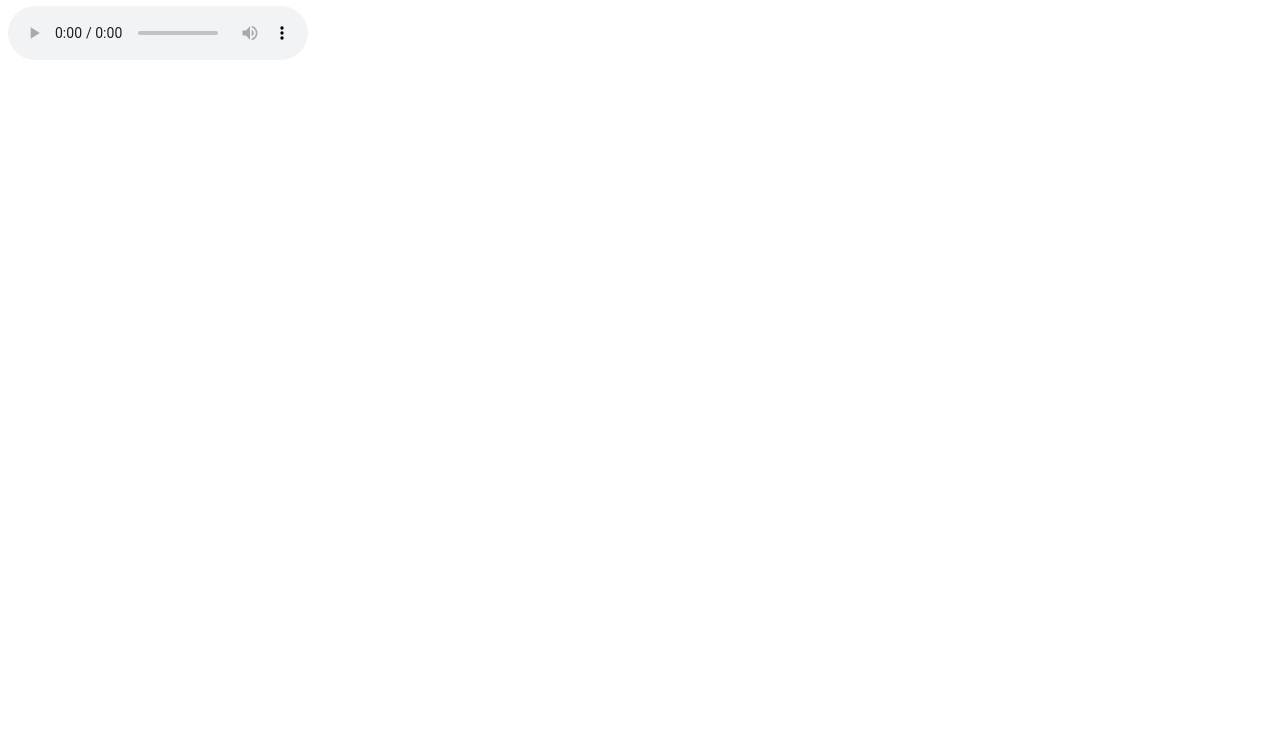
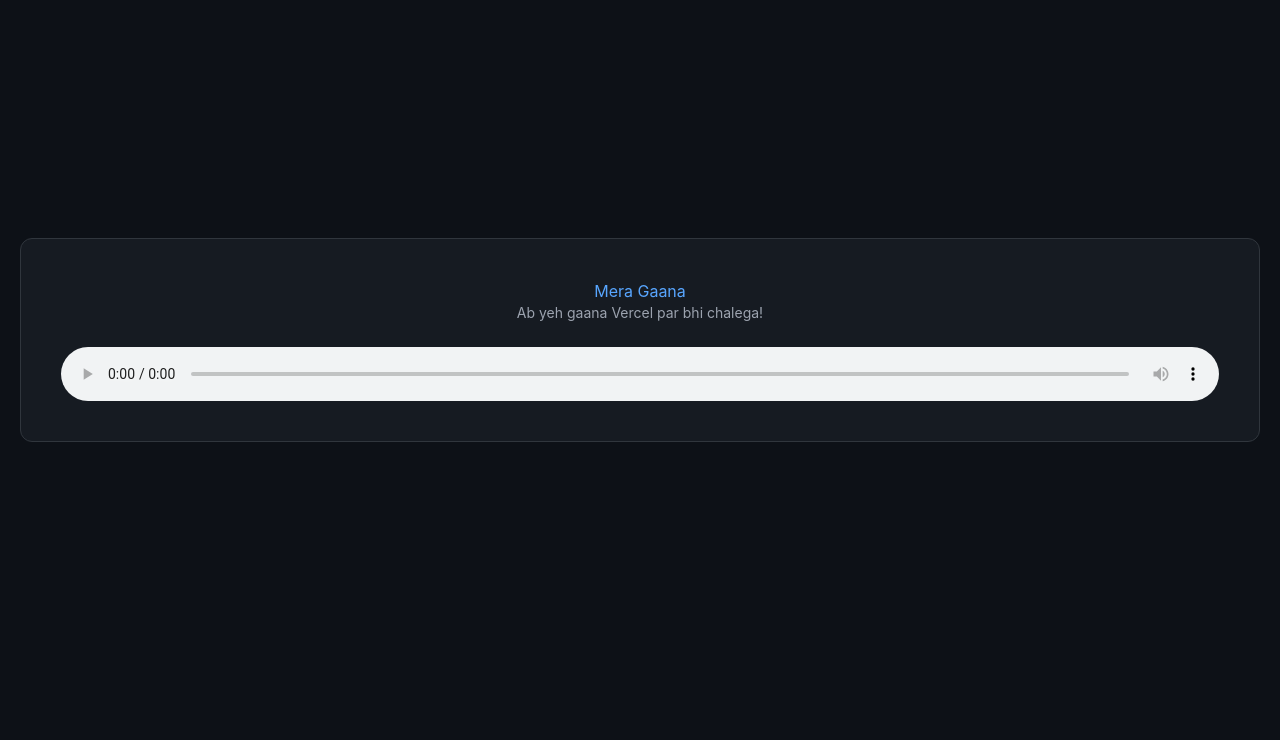
Before and after one commit to abhinabbbbb/musicc, a plain HTML site: page index.html in a window 1280 px wide. Shown: the part 60-800 px from the top of the page. Drawn offline with nearby package versions, Linux system fonts and the light colour scheme.

Commit message:
Update index.html

```diff
--- a/index.html
+++ b/index.html
@@ -1,16 +1,55 @@
+<!DOCTYPE html>
 <html lang="en">
 <head>
     <meta charset="UTF-8">
     <meta name="viewport" content="width=device-width, initial-scale=1.0">
-    <title>Music Player</title>
+    <script src="https://cdn.tailwindcss.com"></script>
+    <style>
+        body {
+            background-color: #0d1117;
+            color: #c9d1d9;
+            font-family: 'Inter', sans-serif;
+            display: flex;
+            justify-content: center;
+            align-items: center;
+            min-height: 100vh;
+            flex-direction: column;
+            padding: 20px;
+        }
+        .container {
+            background-color: #161b22;
+            border: 1px solid #30363d;
+            border-radius: 12px;
+            padding: 2.5rem;
+            text-align: center;
+            max-width: 400px;
+            width: 100%;
+        }
+        h1 {
+            color: #58a6ff;
+            font-size: 1.5rem;
+            font-weight: 600;
+            margin-bottom: 1.5rem;
+        }
+        audio {
+            width: 100%;
+            margin-top: 1.5rem;
+        }
+    </style>
+    <title>Simple Music Player</title>
 </head>
 <body>
-
-    <h1>Mera Gaana</h1>
-    <audio controls>
-        <source src="https://raw.githubusercontent.com/abhinabbbbb/musicc/refs/heads/main/blue.mp3" type="audio/mpeg">
-        Your browser does not support the audio element.
-    </audio>
-
+    <div class="container">
+        <h1>Mera Gaana</h1>
+        <p class="text-sm text-gray-400">Ab yeh gaana Vercel par bhi chalega!</p>
+        <audio controls>
+            <!--
+            The URL for your blue.mp3 file has been corrected.
+            The correct path is: https://raw.githubusercontent.com/abhinabbbb/musicc/main/blue.mp3
+            -->
+            <source src="https://raw.githubusercontent.com/abhinabbbb/musicc/main/blue.mp3" type="audio/mpeg">
+            Your browser does not support the audio element.
+        </audio>
+    </div>
 </body>
 </html>
```
